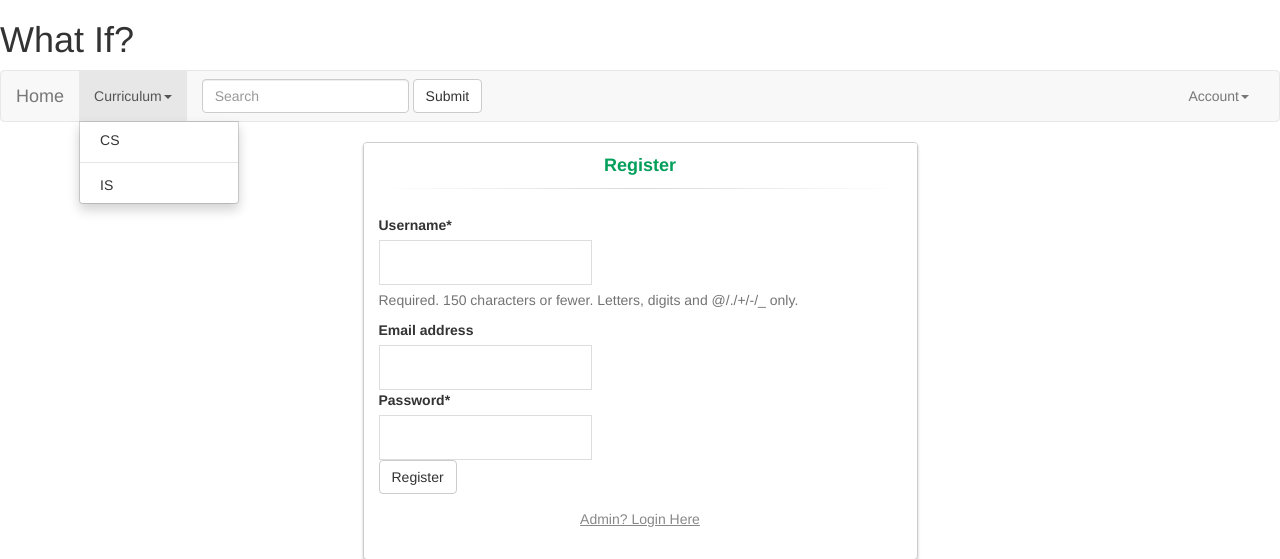
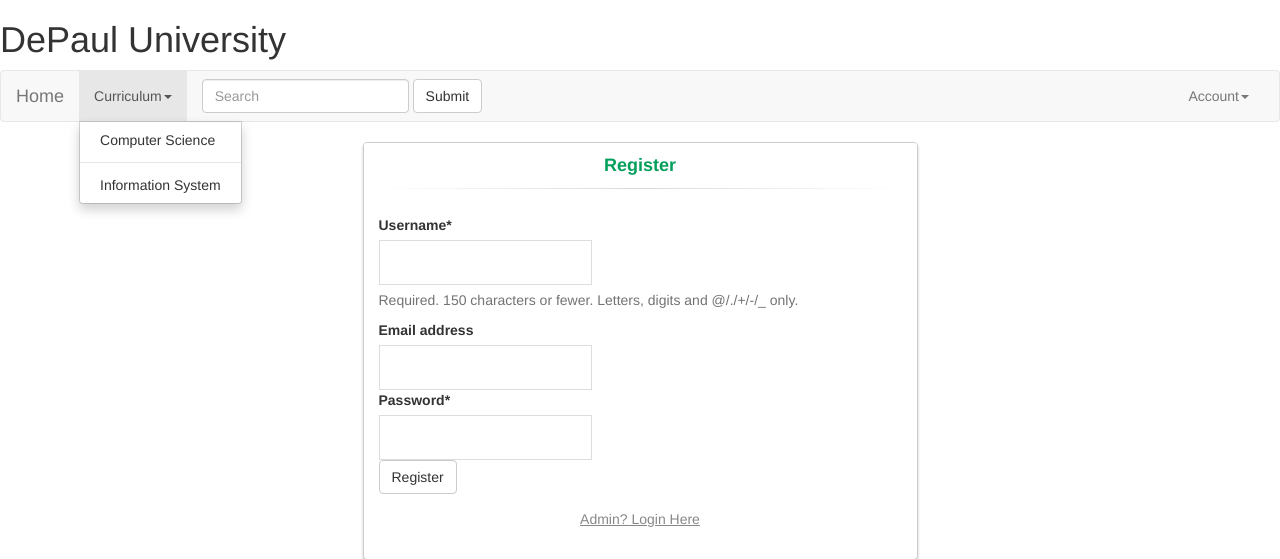
Before and after one commit to itsjessgameng/csc394softwareprojects, a Django app: page /register/ in a window 1280 px wide, after a click on "Curriculum". Shown: the top 559 px of the page. Run offline with Django 3.2, Linux system fonts and the light colour scheme; some libraries are stand-ins or nearby versions.

Commit message:
fixed html pages

```diff
--- a/csc394project_master/src/templates/forms.html
+++ b/csc394project_master/src/templates/forms.html
@@ -144,12 +144,12 @@
     </style>
 
 
-    <title>What If? - Home</title>
+    <title>Home</title>
 
   </head>
 
 
-    <h1>What If?</h1>
+    <h1>DePaul University</h1>
 
     <nav class="navbar navbar-default">
       <div class="container-fluid">
@@ -176,9 +176,9 @@
             <li class="dropdown">
               <a href="#" class="dropdown-toggle" data-toggle="dropdown" role="button" aria-haspopup="true" aria-expanded="false">Curriculum<span class="caret"></span></a>
               <ul class="dropdown-menu">
-                <li><a href="/cslist">CS</a></li>
+                <li><a href="/cslist">Computer Science</a></li>
                 <li role="separator" class="divider"></li>
-                <li><a href="/islist">IS</a></li>
+                <li><a href="/islist">Information System</a></li>
               </ul>
             </li>
           </ul>
@@ -195,7 +195,7 @@
             <li class="dropdown">
               <a href="#" class="dropdown-toggle" data-toggle="dropdown" role="button" aria-haspopup="true" aria-expanded="false">Account<span class="caret"></span></a>
               <ul class="dropdown-menu">
-                <li><a href="/logout">Logout</a></li>
+                <li><a href="/logout">Login</a></li>
                 <li role="separator" class="divider"></li>
                 <li><a href="/home">Profile</a></li>
               </ul>
--- a/csc394project_master/src/templates/is_detail.html
+++ b/csc394project_master/src/templates/is_detail.html
@@ -176,9 +176,9 @@
             <li class="dropdown">
               <a href="#" class="dropdown-toggle" data-toggle="dropdown" role="button" aria-haspopup="true" aria-expanded="false">Curriculum<span class="caret"></span></a>
               <ul class="dropdown-menu">
-                <li><a href="/cslist">CS</a></li>
+                <li><a href="/cslist">Computer Science</a></li>
                 <li role="separator" class="divider"></li>
-                <li><a href="/islist">IS</a></li>
+                <li><a href="/islist">Information System </a></li>
               </ul>
             </li>
           </ul>
```
Also changed, not shown: csc394project_master/src/templates/cs_Courses.html (+4 -3 lines), csc394project_master/src/templates/is_Courses.html (+4 -4 lines), csc394project_master/src/templates/profile.html (+5 -5 lines), csc394project_master/src/db.sqlite3.
